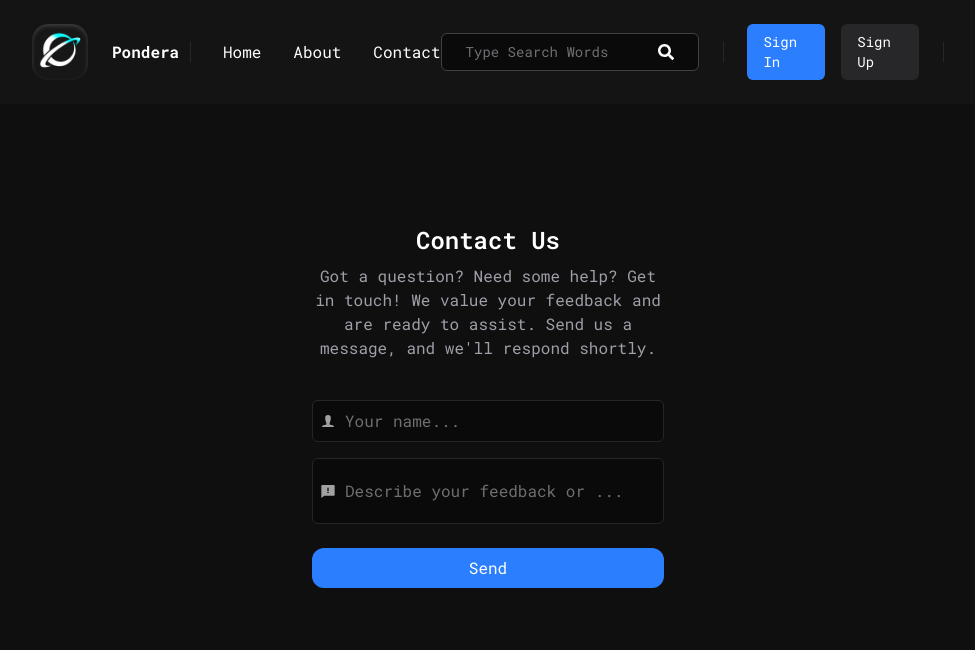
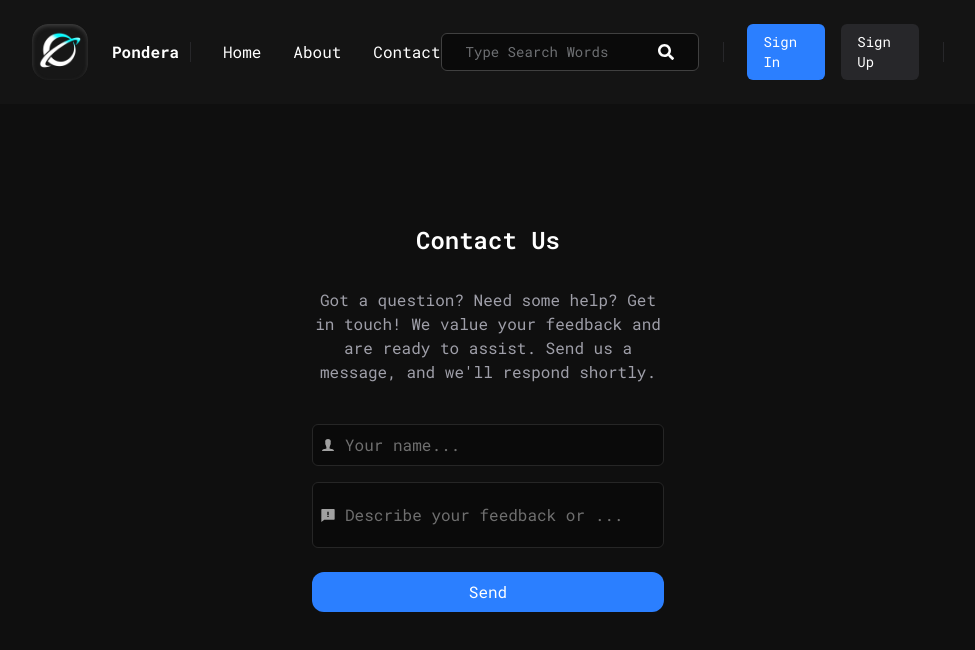
Before and after one commit to luiz-matoso/pondera, a React (Vite) app in the folder frontend/: page /contact in a window 1280 px wide. Shown: the top 650 px of the page, without its empty margins (152-1127 px from the left). Built offline with nearby package versions, Linux system fonts and the light colour scheme.

Commit message:
update: atualiza um marginTop para melhor design

```diff
--- a/frontend/src/pages/Contact/Contact.jsx
+++ b/frontend/src/pages/Contact/Contact.jsx
@@ -20,7 +20,7 @@ const Contact = () => {
           <h1 className="text-white font-semibold text-center text-2xl">
             Contact Us
           </h1>
-          <p className="mt-2 text-zinc-400 text-center">
+          <p className="mt-8 text-zinc-400 text-center">
             Got a question? Need some help? Get in touch! We value your feedback
             and are ready to assist. Send us a message, and we'll respond
             shortly.
```
